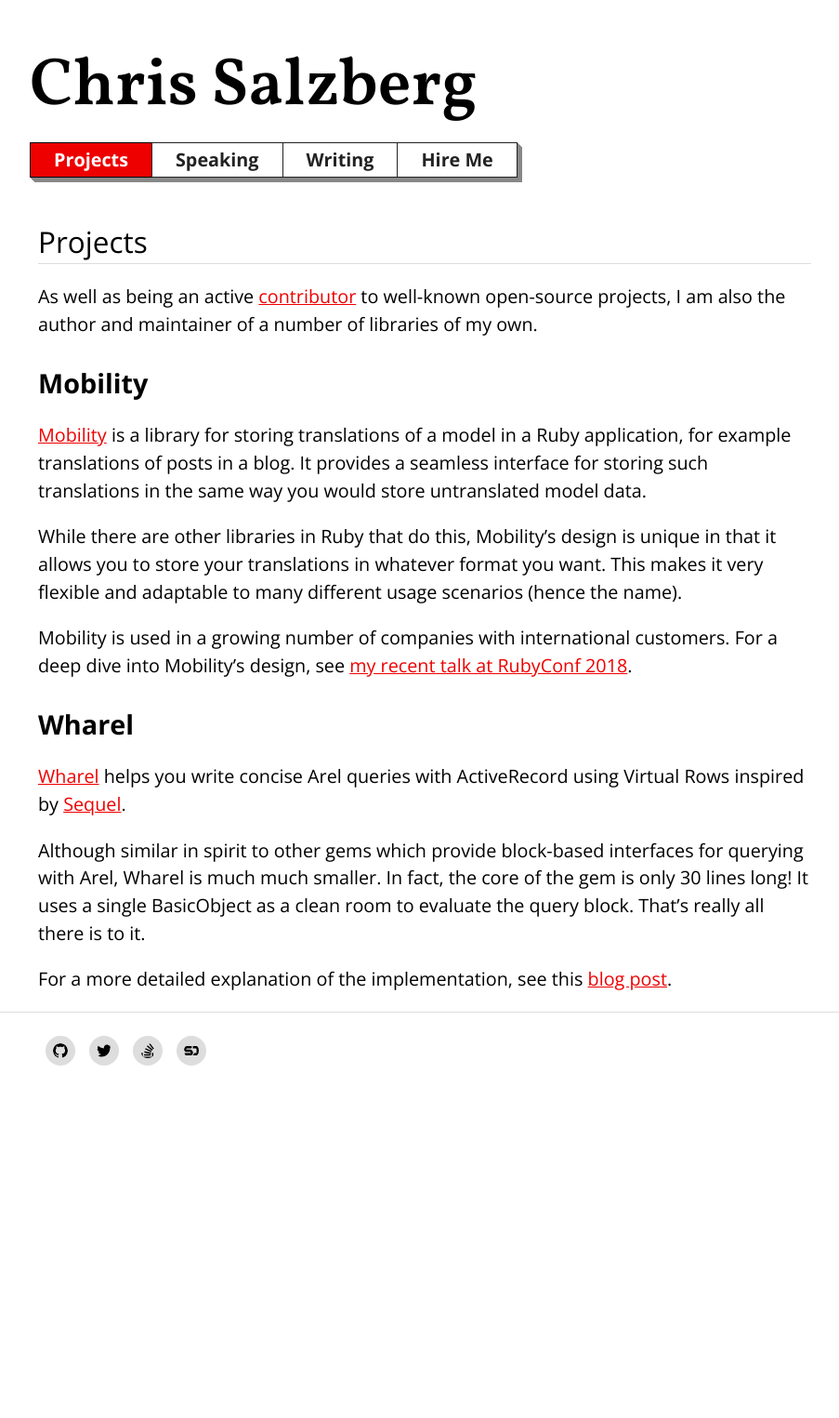
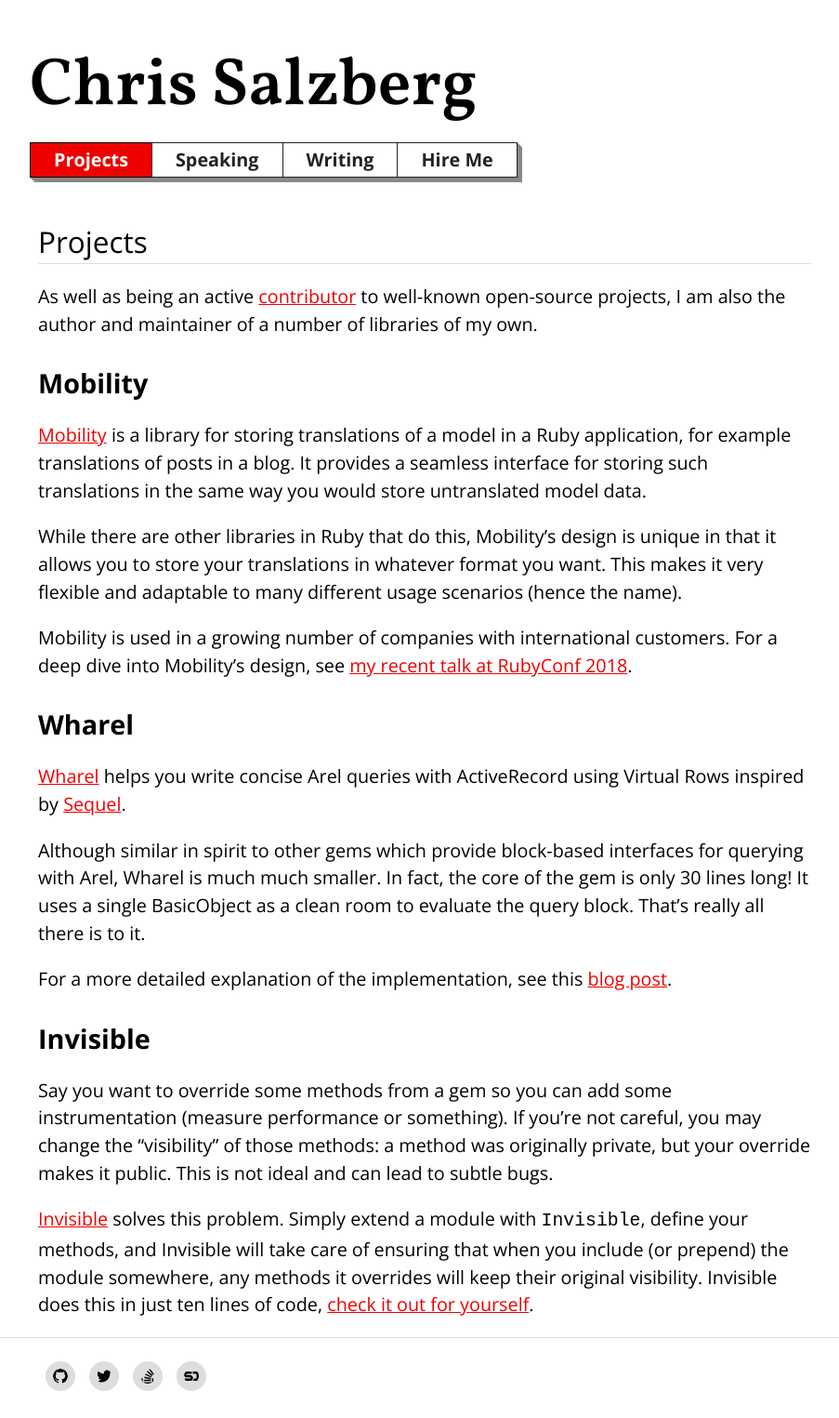
Before and after one commit to shioyama/shioyama.github.io, a Jekyll site: the page built from projects.md, in a window 1280 px wide. Shown: the whole page at 93% size, without its empty margins (183-1086 px from the left). Built offline with Jekyll 4.4.1, drawn with Linux system fonts in a browser that asks for light colours; before the commit the page ends 1174 px from its top, so only the background shows below that.

Commit message:
Add Invisible to projects

```diff
--- a/projects.md
+++ b/projects.md
@@ -37,3 +37,17 @@
 
 For a more detailed explanation of the implementation, see this [blog
 post](https://dejimata.com/2018/5/30/arel-with-wharel).
+
+### Invisible
+
+Say you want to override some methods from a gem so you can add some
+instrumentation (measure performance or something). If you're not careful, you
+may change the "visibility" of those methods: a method was originally private,
+but your override makes it public. This is not ideal and can lead to subtle bugs.
+
+[Invisible](https://github.com/shioyama/invisible) solves this problem. Simply
+extend a module with `Invisible`, define your methods, and Invisible will take
+care of ensuring that when you include (or prepend) the module somewhere, any
+methods it overrides will keep their original visibility. Invisible does this
+in just ten lines of code, [check it
+out for yourself](https://github.com/shioyama/invisible/blob/master/lib/invisible.rb).
```
